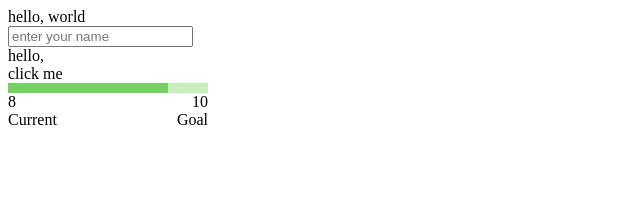
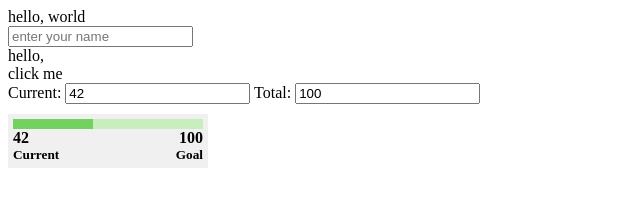
Before and after one commit to dvosecky/angularDirectivePractice, a plain HTML site: page directivePractice.html in a window 1280 px wide. Shown: the whole page, without its empty margins (0-640 px from the left). Drawn offline with nearby package versions, Linux system fonts and the light colour scheme.

Commit message:
goal bar

```diff
--- a/directivePractice.html
+++ b/directivePractice.html
@@ -6,11 +6,18 @@
   <title>Directives</title>
 </head>
 <body ng-app="myDirectives">
-  <div my-hello-world></div>
-  <input type="text" ng-model="name" placeholder="enter your name">
-  <div my-input-and-display></div>
-  <div my-whack-a-mole>click me</div>
-	<goal-bar total="10" current="8" totaltitle="Goal" currenttitle="Current"></goal-bar>
+	<div ng-controller="Controller">
+		<div my-hello-world></div>
+		<input type="text" ng-model="name" placeholder="enter your name">
+		<div my-input-and-display></div>
+		<div my-whack-a-mole>click me</div>
+		<label>Current:</label>
+		<input type="number" ng-model="current">
+		<label>Total:</label>
+		<input type="number" ng-model="total">
+		<goal-bar total="{{total}}" current="{{current}}" totaltitle="Goal" currenttitle="Current"></goal-bar>
+	</div>
+
   <script src="https://code.angularjs.org/snapshot/angular.min.js"></script>
   <script src="directivePractice.js"></script>
 </body>
--- a/directivePractice.js
+++ b/directivePractice.js
@@ -2,18 +2,23 @@ var goalBarHtml = `
 	<div class="bar-background">
 		<div class="bar" style="width: calc(100% * {{current}}/{{total}})"></div>
 	</div>
-	<div>
-		<span class="current-value">{{current}}</span>
-		<span class="total-value">{{total}}</span>
+	<div class="row">
+		<h4>{{current}}</h4>
+		<h4>{{total}}</h4>
 	</div>
-	<div>
-		<span class="current-title">{{currenttitle}}</span>
-		<span class="total-title">{{totaltitle}}</span>
+	<div class="row">
+		<h5>{{currenttitle}}</h5>
+		<h5>{{totaltitle}}</h5>
 	</div>
 `;
 
 (function(angular) {
 angular.module('myDirectives', [])
+	.controller('Controller', ['$scope', function($scope) {
+		$scope.current = 42;
+		$scope.total = 100;
+	}])
+
   .directive('myHelloWorld', function() {
     return {
       template: 'hello, world'
@@ -47,7 +52,7 @@ angular.module('myDirectives', [])
 				currenttitle: '@',
 				totaltitle: '@'
 			},
-			template: goalBarHtml
+			template: goalBarHtml,
 		}
 	})
 })(window.angular);
--- a/style.css
+++ b/style.css
@@ -1,29 +1,30 @@
+* {
+	box-sizing: border-box;
+}
+
 goal-bar {
-	display: inline-block;
+	background: #f0f0f0;
+	display: block;
+	margin-top: 10px;
+	padding: 5px;
 	width: 200px;
 }
 
-.bar-background {
+goal-bar .bar-background {
 	background: #c9eebd;
 	height: 10px;
 }
 
-.bar {
+goal-bar .bar {
 	background: #73d25f;
 	height: 100%;
 }
 
-.current-value {
+goal-bar .row {
+	display: flex;
+	justify-content: space-between;
 }
 
-.total-value {
-	float: right;
+goal-bar h4, goal-bar h5 {
+	margin: 0;
 }
-
-.current-title {
-
-}
-
-.total-title {
-	float: right;
-}
```
